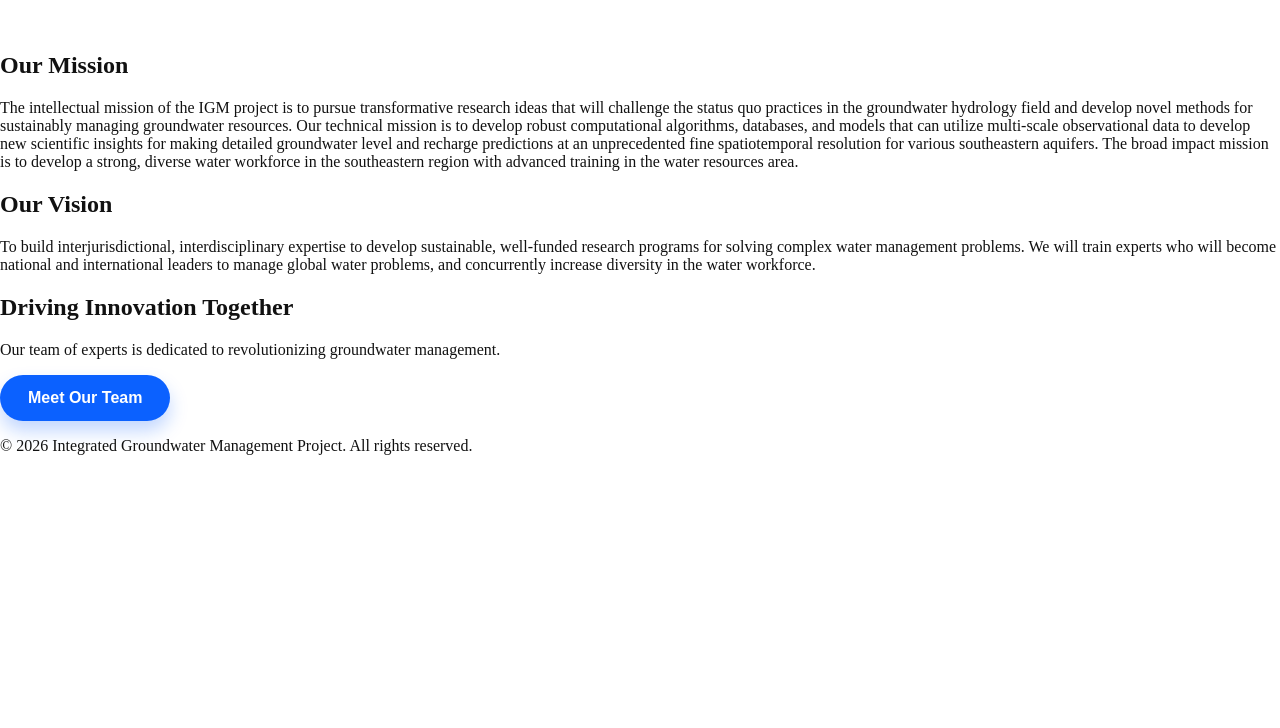
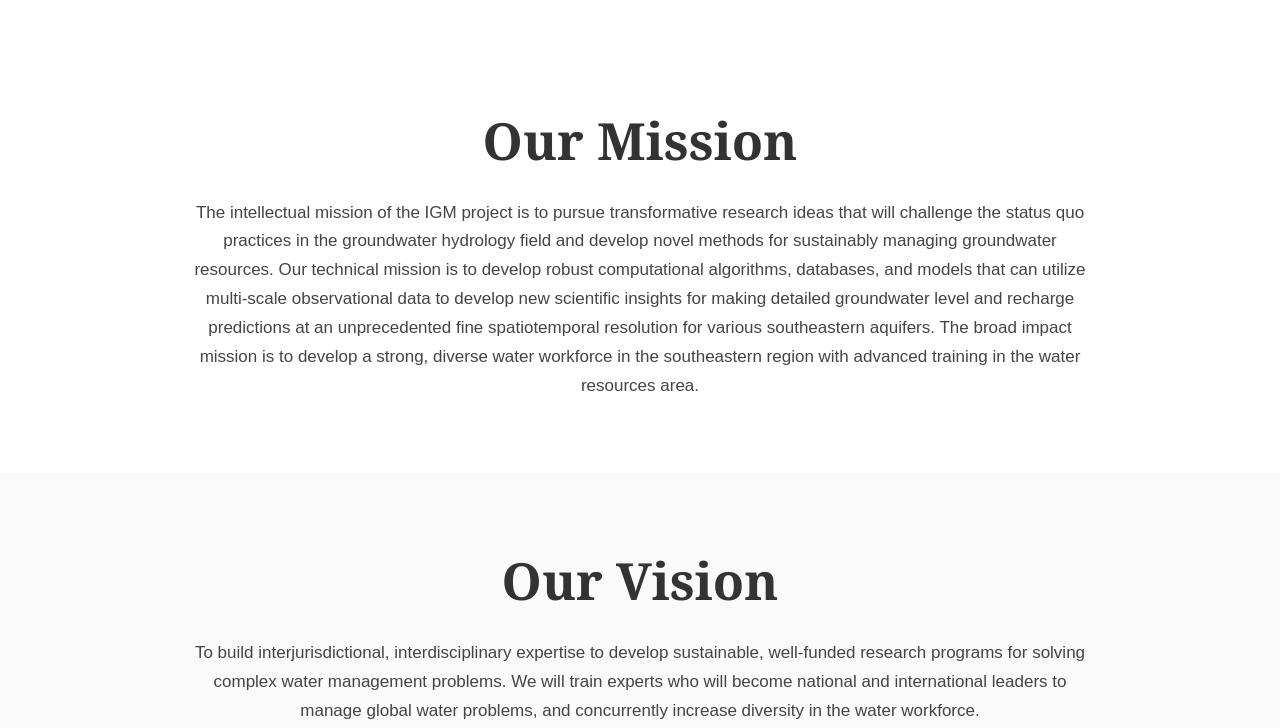
Before and after one commit to igwm-org/igwm, a plain HTML site: page index.html in a window 1280 px wide. Shown: the part 975-1703 px from the top of the page. Before the commit the page ends 1446 px from the top, so only its background shows below. Drawn offline with Linux system fonts and the light colour scheme.

Commit message:
Update styles.css

```diff
--- a/assets/css/styles.css
+++ b/assets/css/styles.css
@@ -211,3 +211,66 @@ img { max-width: 100%; height: auto; display: block; }
   font-family: Arial, Helvetica, sans-serif;
   margin: 0 0 8px;
 }
+
+/* =========================
+   CONTENT SECTIONS
+   ========================= */
+
+.content-section{
+  padding: 72px 0;
+  background: #ffffff;
+}
+
+.content-section.alt{
+  background: #fafafa;
+}
+
+.content-inner{
+  width: min(900px, calc(100% - 48px));
+  margin: 0 auto;
+  text-align: center;
+}
+
+.content-inner h2{
+  font-family: Georgia, "Times New Roman", serif;
+  font-size: clamp(34px, 4vw, 52px);
+  font-weight: 700;
+  margin: 0 0 24px;
+  color: #333;
+}
+
+.content-inner p{
+  font-family: Arial, Helvetica, sans-serif;
+  font-size: 17px;
+  line-height: 1.7;
+  color: #444;
+  margin: 0;
+}
+
+/* =========================
+   CTA SECTION
+   ========================= */
+
+.cta-section{
+  padding: 80px 0 96px;
+  background: #ffffff;
+}
+
+.cta-text{
+  margin: 0 0 32px;
+  font-size: 18px;
+  color: #444;
+}
+
+/* =========================
+   FOOTER
+   ========================= */
+
+.site-footer{
+  padding: 28px 0 36px;
+  text-align: center;
+  font-family: Arial, Helvetica, sans-serif;
+  font-size: 14px;
+  color: #666;
+  background: #f7f7f7;
+}
```
